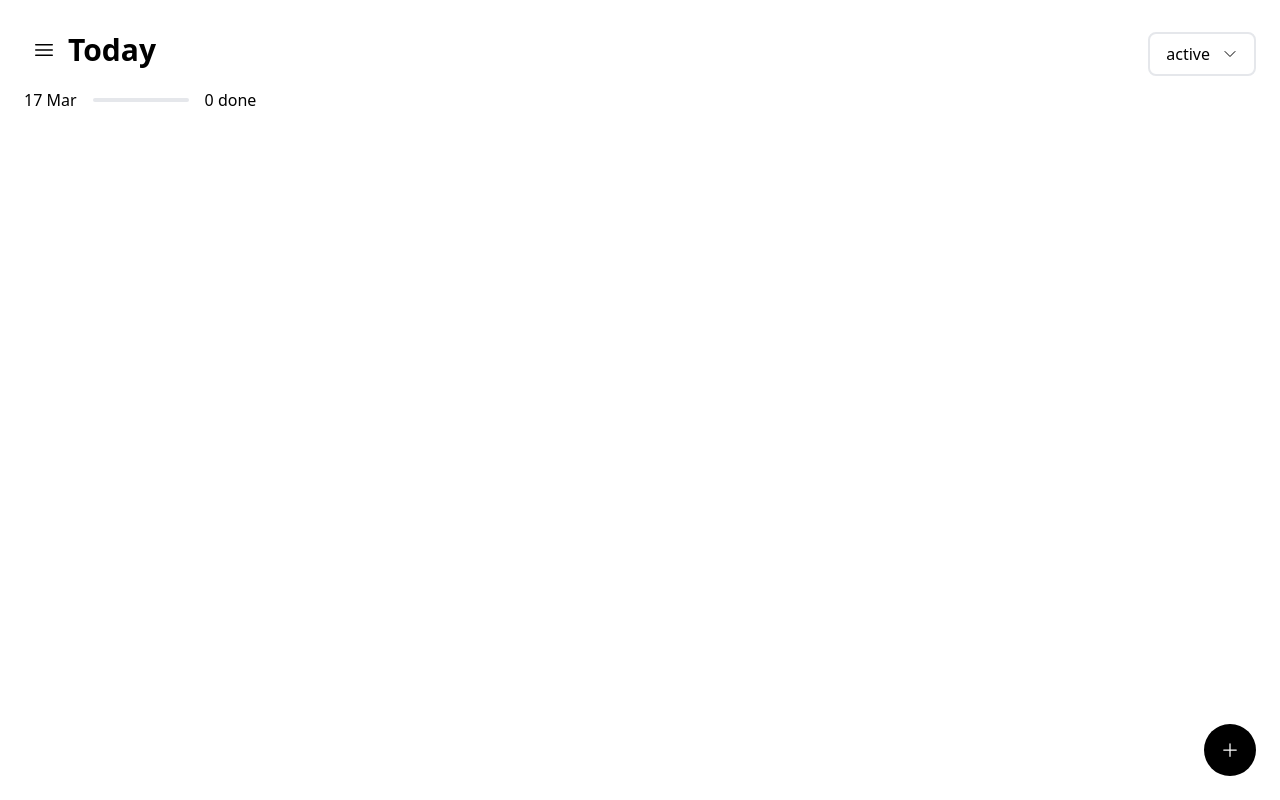
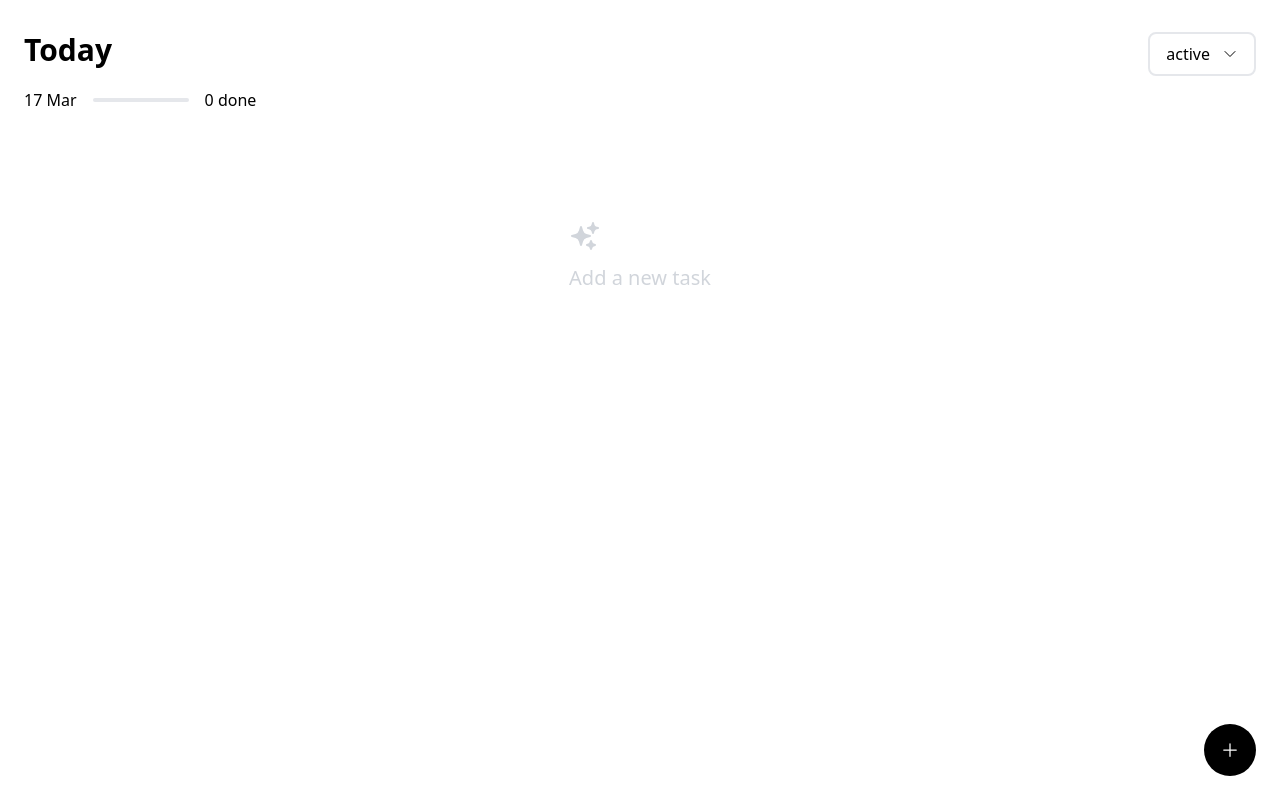
Before and after one commit to ashishk1331/Feather, a React (Vite) app: page / in a window 1280 px wide. Built offline with nearby package versions, Linux system fonts and the light colour scheme.

Commit message:
at-symbol bold feature

```diff
--- a/src/components/Header.jsx
+++ b/src/components/Header.jsx
@@ -67,15 +67,15 @@ export default function Header(props){
 	return (
 		<div className="relative flex flex-col items-center gap-3 w-full my-4">
 			<div className="flex items-left gap-4 w-full">
-				<button
+				{/*<button
 					className="p-2 pt-0"
 					onClick={() => {
 						props.setToggleSideBar(true)
 					}}
 				>
 					<Bars3Icon className="w-6 h-6" />
-				</button>
-				<h1 className="text-3xl font-bold leading-9 mr-auto -ml-3">
+				</button>*/}
+				<h1 className="text-3xl font-bold leading-9 mr-auto">
 					{
 						(percent >= 100) ?
 						<p className="flex items-center gap-1">
--- a/src/components/Task.jsx
+++ b/src/components/Task.jsx
@@ -55,7 +55,12 @@ export default function Task(props){
 			}
 			<div className="w-full flex flex-col gap-2">
 				<h1 className={cn("text-lg", props.menuOption === 0 && finished ? 'line-through text-gray-500' : 'no-underline')}>
-					{props.title}
+					{props.title.split(' ').map(i => {
+						if(i.startsWith('@')){
+							return <p className="inline-block font-extrabold">{i.substring(1)}</p>
+						}
+						return i + ' '
+					})}
 				</h1>
 				<ul className="flex flex-wrap items-center gap-2">
 					{
--- a/src/screens/Home.jsx
+++ b/src/screens/Home.jsx
@@ -46,7 +46,7 @@ export default function Home(props){
 			/>
 			<ul>
 			{
-				activeTasks.length > 0 && activeTasks.map(i =>
+				activeTasks.length > 0 ? activeTasks.map(i =>
 					<Task key={i.id} {...i}
 						selectedList={props.selectedList}
 						setSelectedList={props.setSelectedList}
@@ -54,6 +54,13 @@ export default function Home(props){
 						setCompletedTasks={props.setCompletedTasks}
 						menuOption={menuOption}
 				/>)
+				:
+				<li className="w-full h-24 mt-24 flex">
+					<div className="m-auto flex flex-col gap-3 items-left text-xl text-gray-300">
+						<SparklesIcon className="w-8 h-8" />
+						<p>Add a new task</p>
+					</div>
+				</li>
 			}
 			</ul>
 
```
